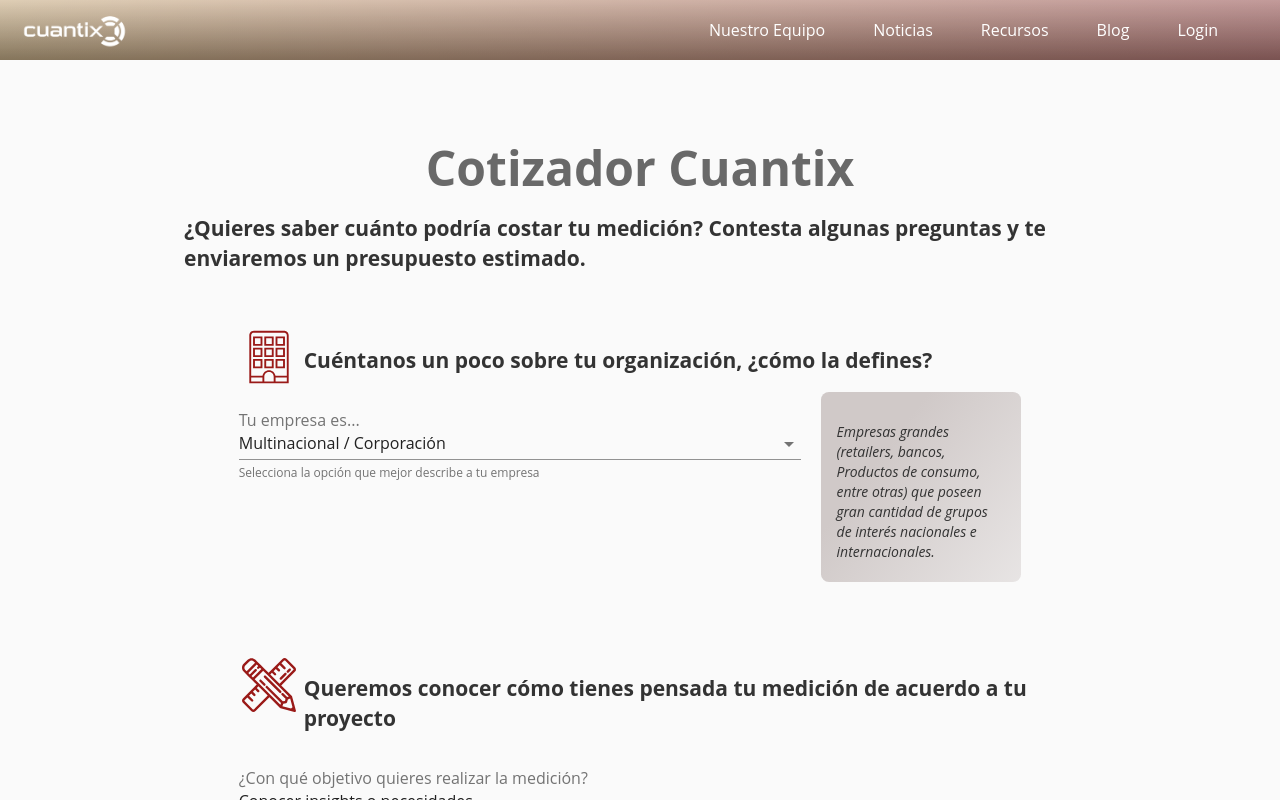
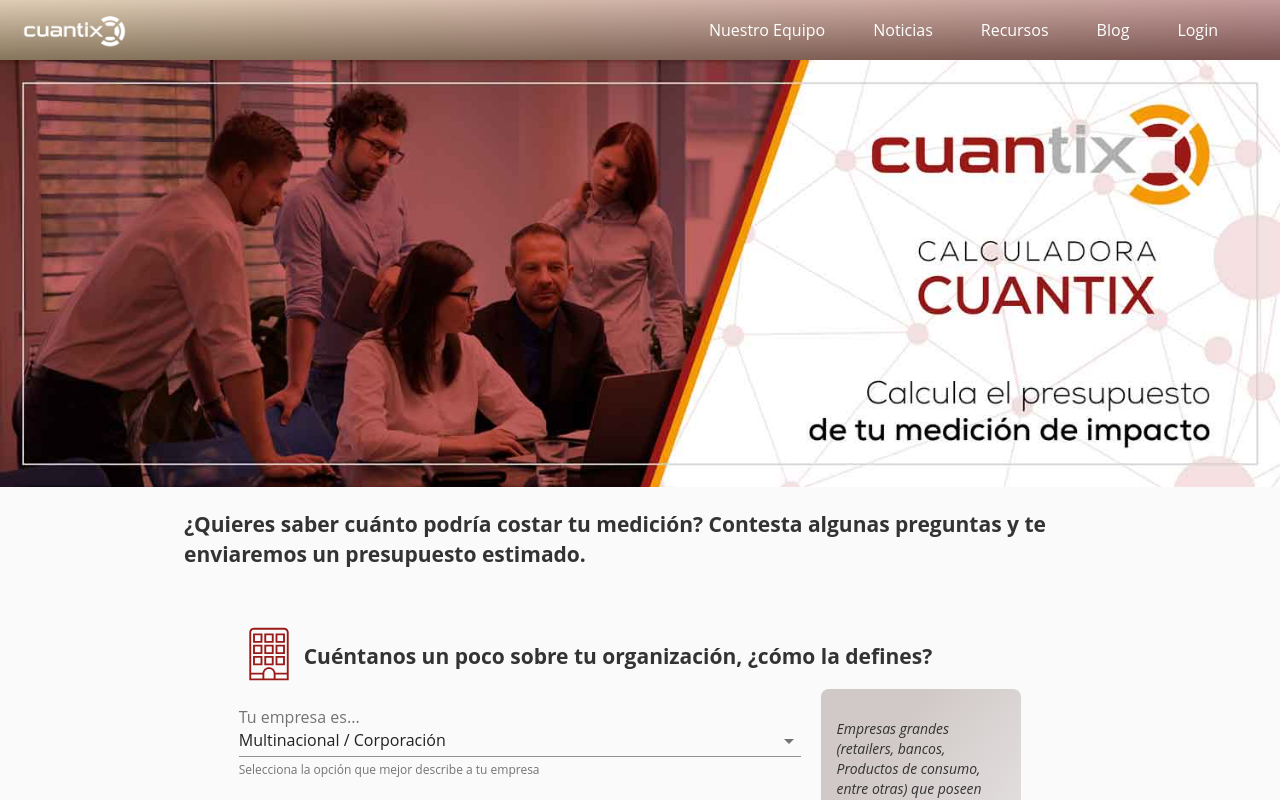
Before and after one commit to fontcuberta/calculator, a Next.js app: page / in a window 1280 px wide. Shown: the top 800 px of the page. Built offline with nearby package versions, Linux system fonts and the light colour scheme.

Commit message:
Adding calculator banner

```diff
--- a/src/pages/index.tsx
+++ b/src/pages/index.tsx
@@ -111,12 +111,6 @@
     .map((_, i) => i + 1)
     .map(i => ({ value: i, label: i.toString() }))
 
-  const marksBeneficiaries = new Array(11)
-    .fill(0)
-    .map((_, i) => i * 100)
-    .slice(1)
-    .map(i => ({ value: i, label: i.toString() }))
-
   const handleSubmit = () => {
     const financialPlanAndUser: FinancialPlanAndUser = {
       impactMeasurementFinancialPlan: {
@@ -158,10 +152,12 @@
         </Head>
         <React.Fragment>
           <Navigator />
+          <div className="banner">
+            <img src="banner.jpg" alt="" />
+          </div>
           <CssBaseline />
           <Container maxWidth="md">
             <div className="hero">
-              <h1 className="title">Cotizador Cuantix</h1>
               <h2>
                 ¿Quieres saber cuánto podría costar tu medición? Contesta algunas preguntas y te
                 enviaremos un presupuesto estimado.
@@ -585,6 +581,12 @@
         </React.Fragment>
 
         <style jsx>{`
+          .banner {
+            heigth: auto;
+          }
+          .banner img {
+            width: 100%;
+          }
           .input-label {
             margin-top: 2%;
             margin-bottom: 1.5%;
```
Also changed, not shown: src/pages/thankyou.tsx (+2 -16 lines), public/banner.jpg (added).
